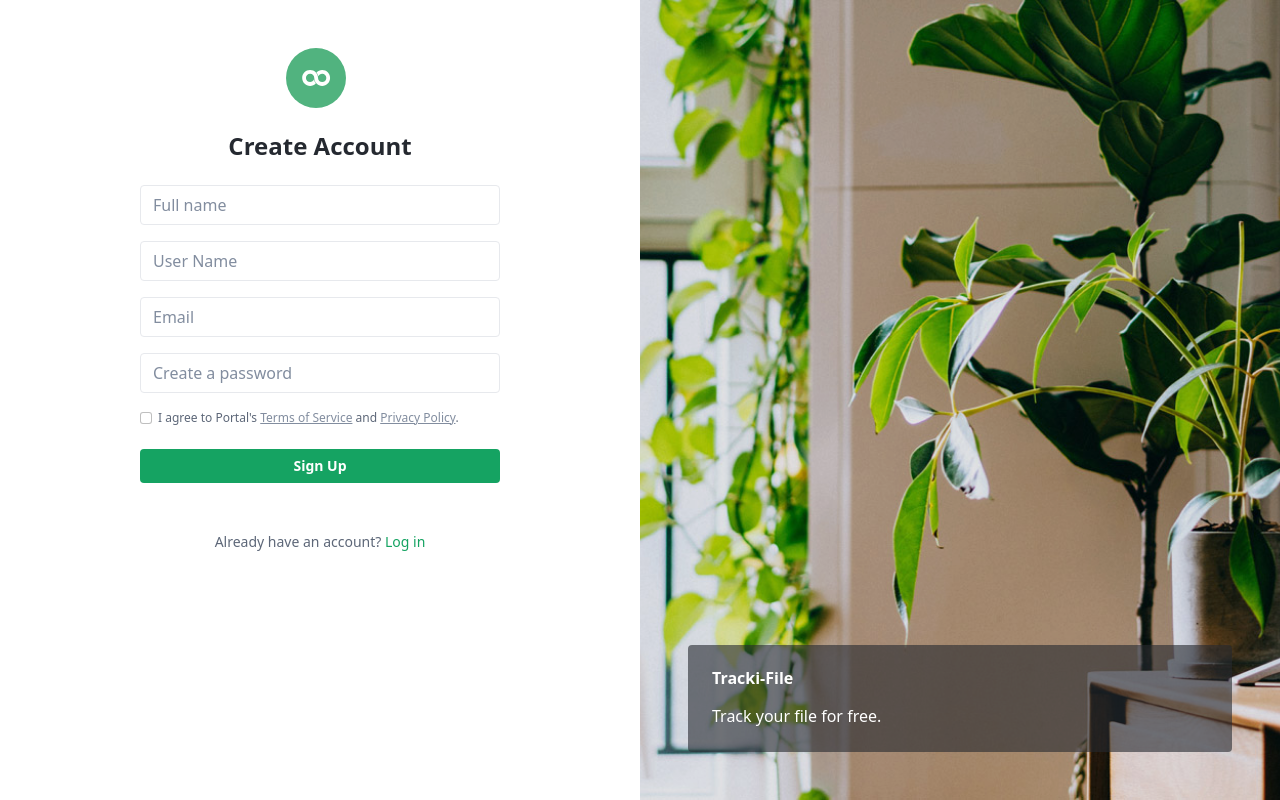
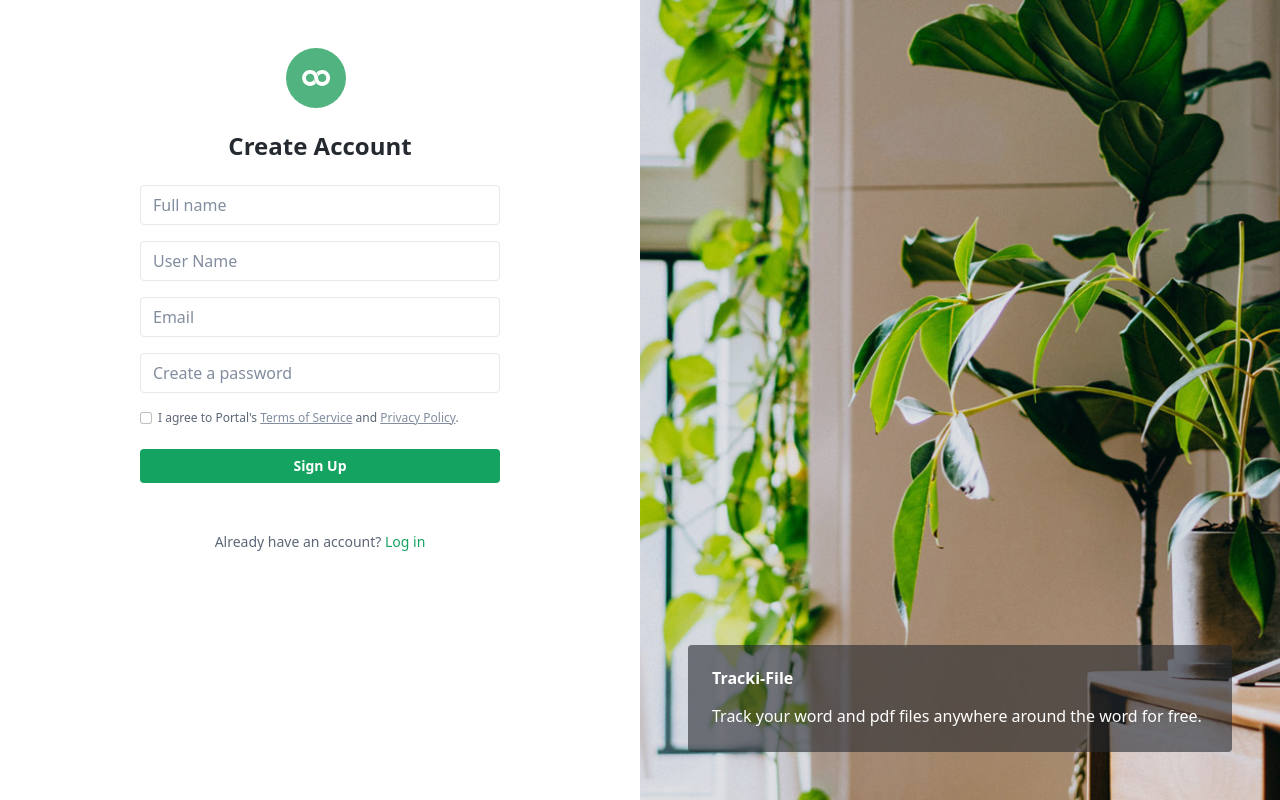
Before and after one commit to 20prince12/Tracki-File, a Flask app: page /register in a window 1280 px wide. Run offline with Flask 2, Linux system fonts and the light colour scheme; some libraries are stand-ins or nearby versions.

```diff
--- a/templates/login.html
+++ b/templates/login.html
@@ -79,7 +79,7 @@
 				    <div class="h-100"></div>
 				    <div class="overlay-content p-3 p-lg-4 rounded">
 					    <h5 class="mb-3 overlay-title">Tracki-File</h5>
-					    <div>Track your pdf file for free.</div>
+					    <div>Track your word and pdf files anywhere around the word for free.</div>
 				    </div>
 				</div>
 		    </div><!--//auth-background-overlay-->
--- a/templates/signup.html
+++ b/templates/signup.html
@@ -81,7 +81,7 @@
 				    <div class="h-100"></div>
 				    <div class="overlay-content p-3 p-lg-4 rounded">
 					    <h5 class="mb-3 overlay-title">Tracki-File</h5>
-					    <div>Track your file for free.</div>
+					    <div>Track your word and pdf files anywhere around the word for free.</div>
 				    </div>
 				</div>
 		    </div><!--//auth-background-overlay-->
```
